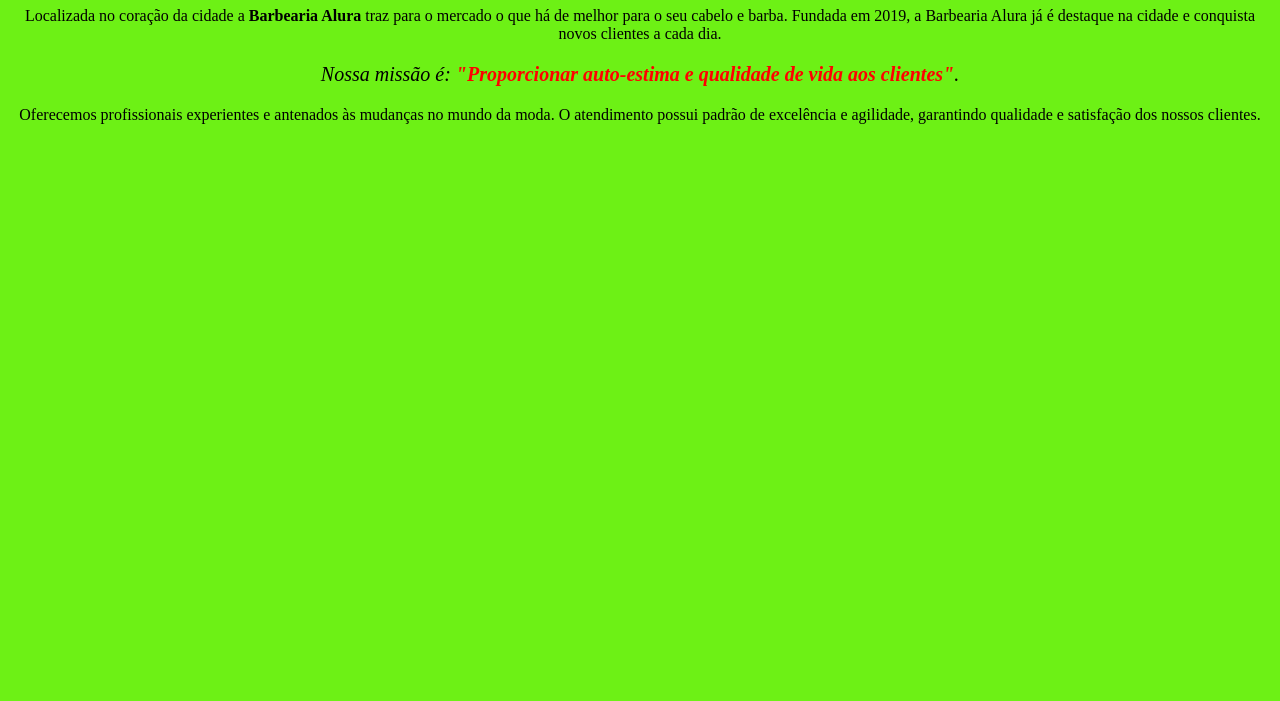
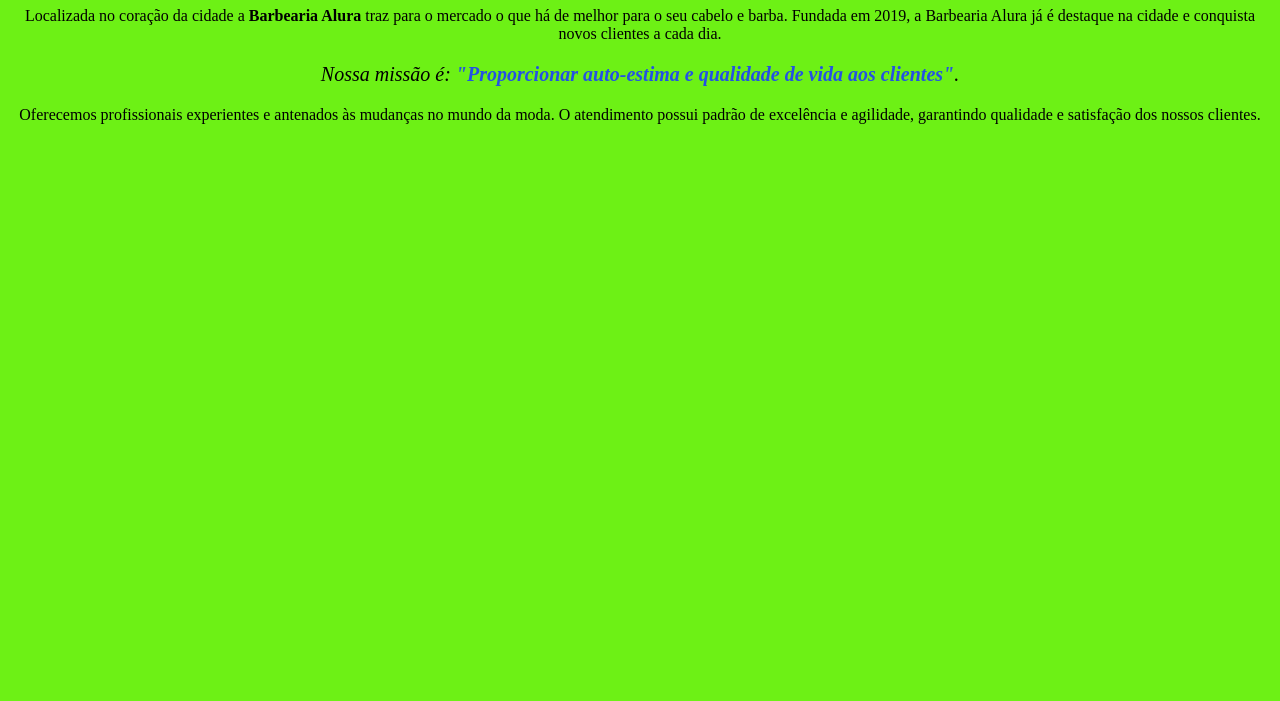
Before and after one commit to froesmario/codigobarbearia1b, a plain HTML site: page index.html in a window 1280 px wide. Shown: the part 99-800 px from the top of the page. Drawn offline with Linux system fonts and the light colour scheme.

Commit message:
color strong change

```diff
--- a/style.css
+++ b/style.css
@@ -13,5 +13,5 @@
 }
 
 em strong {
-    color: #FF0000;
+    color: #2451e4;
 }
```
